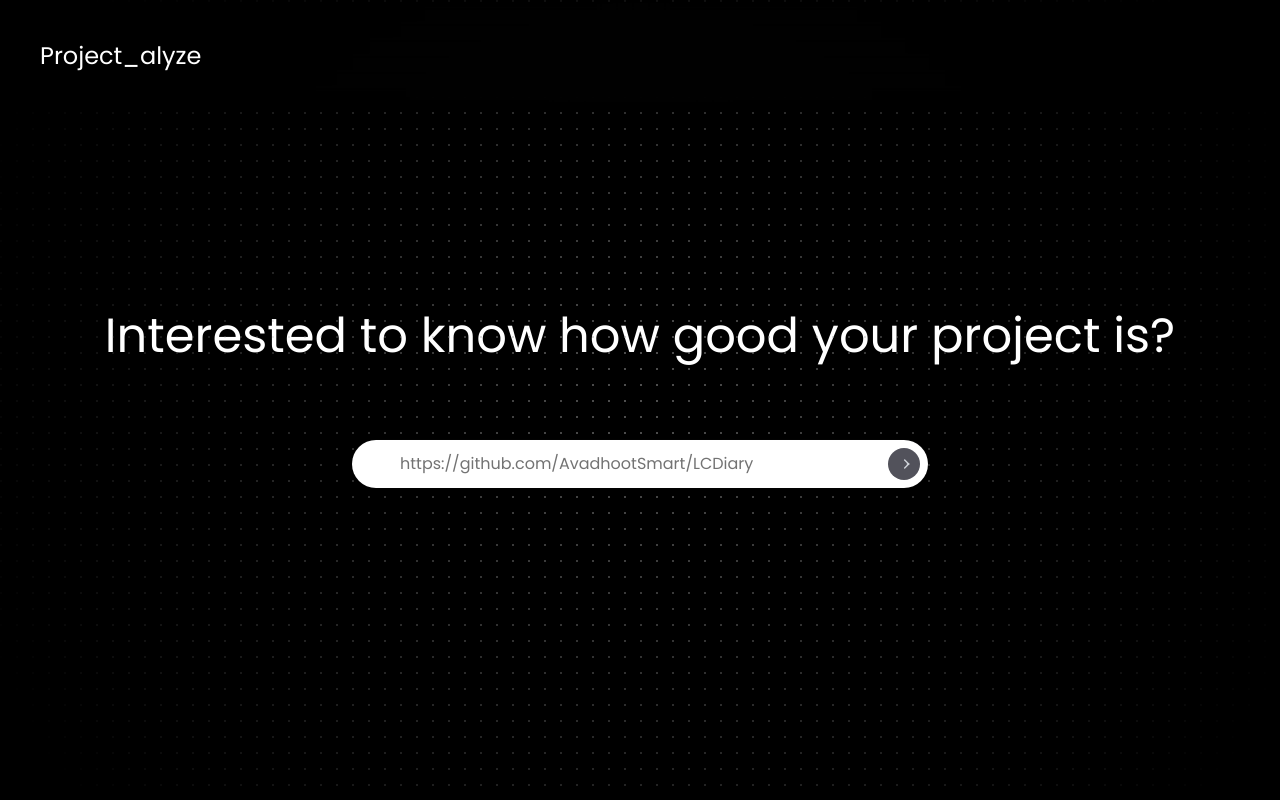
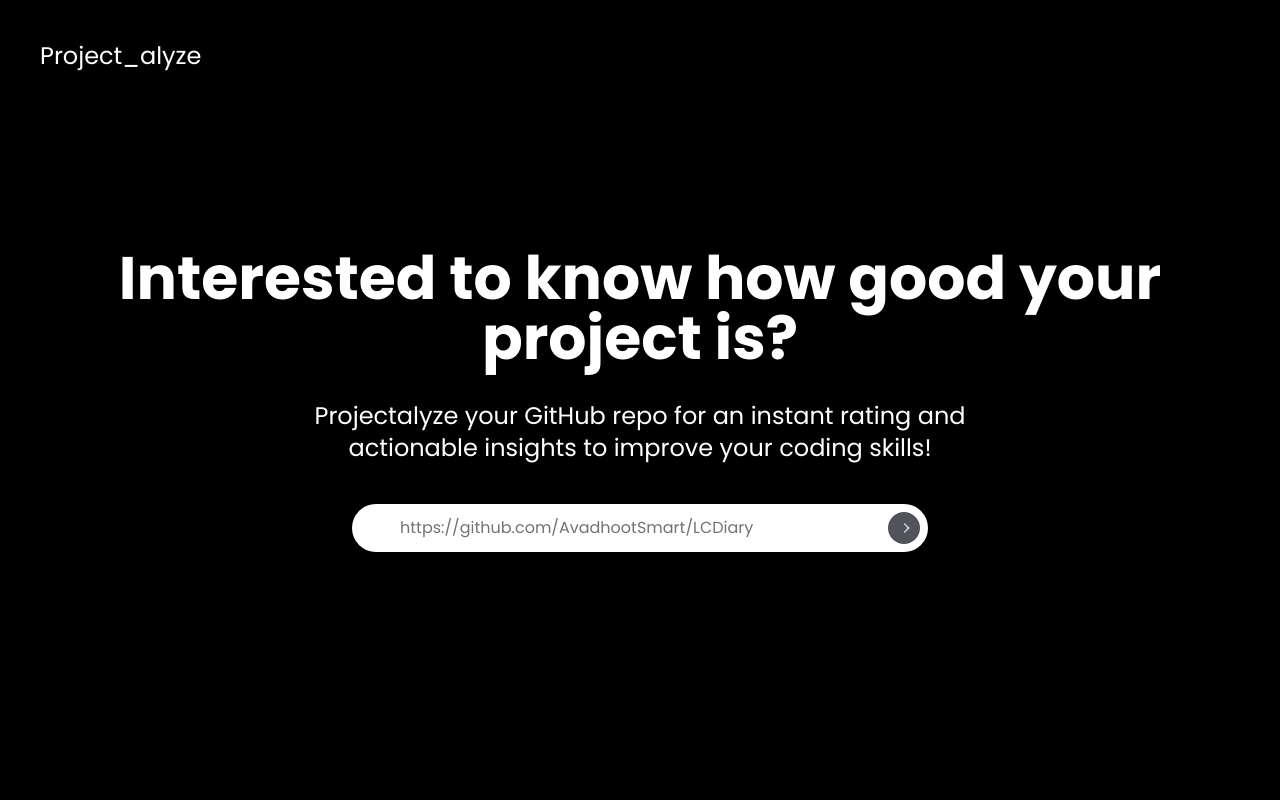
Before and after one commit to AvadhootSmart/Projectalyze, a Next.js app in the folder client/: page / in a window 1280 px wide. Built offline with nearby package versions, Linux system fonts and the light colour scheme.

Commit message:
added hero section ui

```diff
--- a/client/src/app/page.tsx
+++ b/client/src/app/page.tsx
@@ -3,7 +3,7 @@ import { PlaceholdersAndVanishInput } from "@/components/ui/placeholders-and-van
 import axios from "axios";
 import { useState } from "react";
 import { motion as m } from "framer-motion";
-import { DotPattern } from "@/components/ui/dot-pattern";
+// import { DotPattern } from "@/components/ui/dot-pattern";
 import { cn } from "@/lib/utils";
 // import { IconBrandGithub } from "@tabler/icons-react";
 // import { StepLoader } from "@/components/myComponents/Loader";
@@ -73,27 +73,7 @@ export default function Home() {
     };
 
     return (
-    <div className="bg-black">
         <div className="w-full min-h-screen flex flex-col justify-center bg-black font-Poppins items-center lg:px-4 relative overflow-x-hidden z-10">
-        <m.div
-          animate={{
-            opacity: [0, 0.5, 1],
-          }}
-          transition={{
-            duration: 2,
-            repeat: Infinity,
-            repeatType: "reverse",
-          }}
-          className="absolute top-0 left-0 w-full h-full"
-        >
-          <DotPattern
-            className={cn(
-              "lg:[mask-image:radial-gradient(700px_circle_at_center,white,transparent)]",
-              "sm:[mask-image:radial-gradient(400px_circle_at_center,white,transparent)]",
-              { "opacity-0 transition-all duration-500 ease-in-out": data },
-            )}
-          />
-        </m.div>
             <div className="fixed lg:p-10 sm:p-5 top-0 left-0 w-full backdrop-blur z-[150]">
                 <h1 className="text-white text-2xl top-10 left-10 ">Project_alyze</h1>
             </div>
@@ -109,16 +89,30 @@ export default function Home() {
                     />
                 </div>
             ) : (
-          <div>
-            <h1 className="sm:mb-20 lg:text-5xl text-center sm:text-4xl text-white ">
+                <div className="flex flex-col gap-8 lg:text-center text-white">
+                    <m.h1
+                        initial={{ opacity: 0, y: 100 }}
+                        animate={{ opacity: 1, y: 0 }}
+                        transition={{ duration: 0.5 }}
+                        className="font-bold lg:text-6xl text-center sm:text-3xl text-white"
+                    >
                         Interested to know how good your project is?
-            </h1>
+                    </m.h1>
+                    <m.p
+                        initial={{ opacity: 0, y: 100 }}
+                        animate={{ opacity: 1, y: 0 }}
+                        transition={{ duration: 0.8 }}
+                        className="px-[20vw] mb-10 lg:text-2xl sm:text-lg"
+                    >
+                        Projectalyze your GitHub repo for an instant rating and actionable
+                        insights to improve your coding skills!
+                    </m.p>
                 </div>
             )}
             <m.div
-          initial={{ opacity: 0 }}
-          animate={{ opacity: 1 }}
-          transition={{ duration: 0.5 }}
+                initial={{ opacity: 0, y: 100 }}
+                animate={{ opacity: 1, y: 0 }}
+                transition={{ duration: 0.8 }}
                 className={cn("w-full sm:px-10 lg:px-72", { "my-20": data })}
             >
                 <PlaceholdersAndVanishInput
@@ -128,6 +122,5 @@ export default function Home() {
                 />
             </m.div>
         </div>
-    </div>
     );
 }
```
Lines whose indentation alone changed are shown as unchanged.
